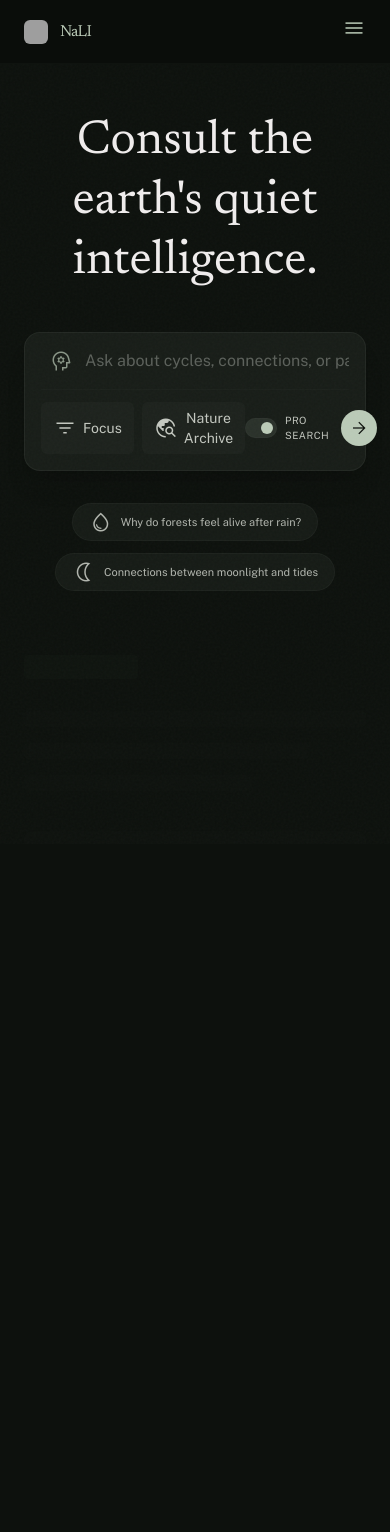
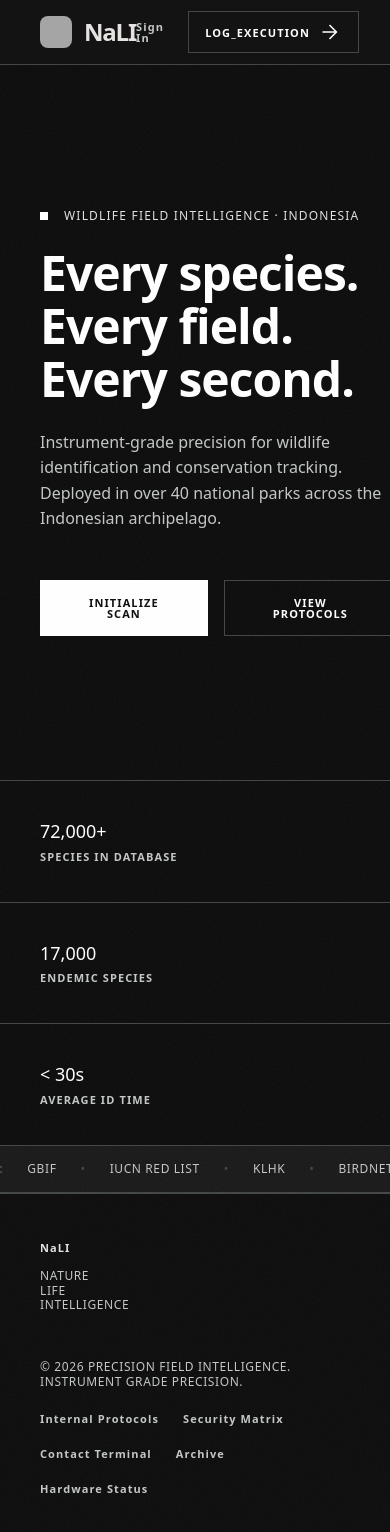
Before and after one commit to luminaarchive/Verdant, a Next.js app: page / in a window 390 px wide. Shown: the top 1532 px of the page. Before the commit the page ends 844 px from the top, so only its background shows below. Built offline with nearby package versions, Linux system fonts and the light colour scheme; grey boxes are pictures that could not be loaded.

Commit message:
Update landing page to match new design with logo

```diff
--- a/src/app/layout.tsx
+++ b/src/app/layout.tsx
@@ -1,22 +1,31 @@
 import type { Metadata } from "next";
-import { Newsreader, Public_Sans } from "next/font/google";
+import { Cormorant_Garamond, IBM_Plex_Mono, Inter } from "next/font/google";
 import "./globals.css";
 
-const newsreader = Newsreader({
-  variable: "--font-newsreader",
+const cormorant = Cormorant_Garamond({
+  variable: "--font-cormorant",
   subsets: ["latin"],
+  weight: ["300", "400", "500", "600", "700"],
   style: ["normal", "italic"],
 });
 
-const publicSans = Public_Sans({
-  variable: "--font-public-sans",
+const plexMono = IBM_Plex_Mono({
+  variable: "--font-plex-mono",
   subsets: ["latin"],
+  weight: ["400", "500", "600"],
   style: ["normal", "italic"],
 });
 
+const inter = Inter({
+  variable: "--font-inter",
+  subsets: ["latin"],
+  weight: ["400", "600"],
+  style: ["normal"],
+});
+
 export const metadata: Metadata = {
-  title: "NaLI - Intelligence",
-  description: "Consult the earth's quiet intelligence.",
+  title: "NaLI - Nature Life Intelligence",
+  description: "Instrument-grade precision for wildlife identification and conservation tracking.",
 };
 
 export default function RootLayout({
@@ -34,7 +43,7 @@ export default function RootLayout({
         <link href="https://fonts.googleapis.com/css2?family=Material+Symbols+Outlined:wght,FILL@100..700,0..1&amp;display=swap" rel="stylesheet" />
       </head>
       <body
-        className={`${newsreader.variable} ${publicSans.variable} bg-surface text-on-surface font-body-md text-body-md antialiased texture-noise overflow-x-hidden selection:bg-primary selection:text-surface flex h-screen`}
+        className={`${cormorant.variable} ${plexMono.variable} ${inter.variable} bg-surface text-on-surface font-body-md text-body-md antialiased texture-noise overflow-x-hidden selection:bg-primary selection:text-surface flex flex-col min-h-screen`}
       >
         {children}
       </body>
--- a/src/app/page.tsx
+++ b/src/app/page.tsx
@@ -4,170 +4,117 @@ export default function LandingPage() {
   const logoUrl = "https://lh3.googleusercontent.com/aida-public/AB6AXuCSOEp6mfy7WR2FL9G5ZEWOGNB1qgpcF7_lSfK1UFAXIsC89pyWLK-P-Igko8EX6wv4xkuaDTQGTbNDUGHvw5Z5tpggzho_grJ-fAbPbNwYS2eQ3Nmj_tV8-WVK1XGHJbzqlCeN263l77sEEaN95Df46WWogNh0c7UPHqc-YgRHVpsB_ebhVqu9KhDGqieE0trr1Q96WxCoX5_2q_aOBz8JKJLK52BtBQJ9RK9c7XlKhHXMd46vxVmeaDnSDBT1FmDGVIALg4AJ4RY";
 
   return (
-    <>
-      {/* Sidebar Navigation */}
-      <aside className="w-64 flex-shrink-0 bg-surface-container-low border-r border-outline-variant/20 flex flex-col h-full z-40 hidden lg:flex">
-        <div className="p-8 flex items-center gap-3">
-          <div className="w-8 h-8 rounded-lg overflow-hidden flex items-center justify-center">
-            {/* Added scale-[1.2] to crop out the white edges from the logo */}
+    <div className="bg-surface-container-lowest text-on-surface font-body-md min-h-screen flex flex-col antialiased selection:bg-surface-variant selection:text-primary">
+      {/* TopNavBar */}
+      <header className="bg-surface-dim dark:bg-surface-dim docked full-width top-0 border-b border-outline-variant dark:border-outline-variant flat no shadows sticky z-50">
+        <div className="flex justify-between items-center w-full px-margin h-16 max-w-full">
+          <div className="flex items-center gap-3">
+            {/* Logo container with scale and mix-blend-screen to remove white edges */}
+            <div className="w-8 h-8 rounded-lg overflow-hidden flex items-center justify-center relative bg-surface-dim">
               <img
                 alt="NaLI Logo"
-              className="w-full h-full object-cover scale-[1.2] mix-blend-lighten"
+                className="w-full h-full object-cover scale-[1.3] mix-blend-screen"
                 src={logoUrl}
               />
             </div>
-          <Link className="font-headline-lg text-2xl tracking-tighter text-primary" href="#">
-            NaLI
-          </Link>
+            <div className="font-headline-md text-headline-md tracking-tighter text-on-surface dark:text-on-surface font-bold">NaLI</div>
           </div>
-        <nav className="flex-1 px-4 space-y-2 mt-4">
-          <Link className="flex items-center gap-3 px-4 py-3 bg-primary text-surface font-body-md rounded-lg" href="#">
-            <span className="material-symbols-outlined text-[20px]">search</span>
-            New Query
-          </Link>
-          <Link className="flex items-center gap-3 px-4 py-3 text-on-surface-variant hover:bg-surface-variant/50 hover:text-primary rounded-lg transition-colors font-body-md" href="#">
-            <span className="material-symbols-outlined text-[20px]">explore</span>
-            Discover
-          </Link>
-          <Link className="flex items-center gap-3 px-4 py-3 text-on-surface-variant hover:bg-surface-variant/50 hover:text-primary rounded-lg transition-colors font-body-md" href="#">
-            <span className="material-symbols-outlined text-[20px]">library_books</span>
-            Library
-          </Link>
-          <div className="pt-8 pb-2 px-4">
-            <span className="font-label-caps text-[10px] text-on-surface-variant/50 uppercase tracking-[0.2em]">
-              Recent Observations
-            </span>
-          </div>
-          <div className="space-y-1">
-            <Link className="flex items-center gap-3 px-4 py-2 text-on-surface-variant/80 hover:bg-surface-variant/30 hover:text-primary rounded-lg transition-colors font-body-md text-sm truncate" href="#">
-              <span className="material-symbols-outlined text-[16px] opacity-40">history</span>
-              Mycelial network communication patterns
-            </Link>
-            <Link className="flex items-center gap-3 px-4 py-2 text-on-surface-variant/80 hover:bg-surface-variant/30 hover:text-primary rounded-lg transition-colors font-body-md text-sm truncate" href="#">
-              <span className="material-symbols-outlined text-[16px] opacity-40">history</span>
-              Connections between moonlight and tides
-            </Link>
-            <Link className="flex items-center gap-3 px-4 py-2 text-on-surface-variant/80 hover:bg-surface-variant/30 hover:text-primary rounded-lg transition-colors font-body-md text-sm truncate" href="#">
-              <span className="material-symbols-outlined text-[16px] opacity-40">history</span>
-              Why do forests feel alive after rain?
-            </Link>
-          </div>
+          <nav className="hidden md:flex gap-md">
+            <Link className="text-on-surface-variant font-label-caps text-label-caps hover:bg-surface-container-high dark:hover:bg-surface-container-high transition-colors duration-75 px-3 py-2 rounded-DEFAULT active:bg-primary active:text-on-primary" href="#">Intelligence</Link>
+            <Link className="text-on-surface-variant font-label-caps text-label-caps hover:bg-surface-container-high dark:hover:bg-surface-container-high transition-colors duration-75 px-3 py-2 rounded-DEFAULT active:bg-primary active:text-on-primary" href="#">Methodology</Link>
+            <Link className="text-on-surface-variant font-label-caps text-label-caps hover:bg-surface-container-high dark:hover:bg-surface-container-high transition-colors duration-75 px-3 py-2 rounded-DEFAULT active:bg-primary active:text-on-primary" href="#">Conservation</Link>
           </nav>
-        <div className="p-4 border-t border-outline-variant/10 mt-auto">
-          <button className="flex items-center gap-3 w-full px-4 py-3 text-on-surface-variant hover:bg-surface-variant/30 hover:text-primary rounded-lg transition-colors font-body-md">
-            <span className="material-symbols-outlined text-[20px]">settings</span>
-            Settings
-          </button>
-        </div>
-      </aside>
-
-      {/* Main Content Area */}
-      <div className="flex-1 flex flex-col h-full overflow-y-auto relative bg-surface">
-        {/* TopNavBar (Mobile) */}
-        <nav className="sticky top-0 w-full z-50 flex justify-between items-center px-6 py-4 bg-surface-dim border-b border-outline-variant/10 lg:hidden">
-          <div className="flex items-center gap-3">
-            <div className="w-6 h-6 rounded-md overflow-hidden flex items-center justify-center">
-              <img
-                alt="NaLI Logo"
-                className="w-full h-full object-cover scale-[1.2] mix-blend-lighten"
-                src={logoUrl}
-              />
-            </div>
-            <Link className="font-headline-lg text-headline-lg-mobile tracking-tighter text-primary" href="#">
-              NaLI
-            </Link>
-          </div>
-          <button className="text-primary">
-            <span className="material-symbols-outlined">menu</span>
-          </button>
-        </nav>
-
-        <main className="flex-1 max-w-5xl mx-auto w-full px-6 py-12 md:py-24 relative">
-          {/* Search / Query Interface */}
-          <section className="w-full mb-16">
-            <h1 className="font-display-xl text-5xl md:text-6xl text-on-surface text-center mb-10 leading-tight">
-              Consult the earth's quiet intelligence.
-            </h1>
-            <div className="relative w-full max-w-3xl mx-auto">
-              <div className="relative flex flex-col bg-surface-container border border-outline-variant/30 rounded-2xl p-4 shadow-xl transition-all duration-500 focus-within:border-outline/50">
-                <div className="flex items-center mb-3">
-                  <span className="material-symbols-outlined text-primary/70 ml-2 mr-3">psychology</span>
-                  <input
-                    className="w-full bg-transparent border-none focus:ring-0 text-body-lg font-body-lg text-on-surface placeholder:text-on-surface-variant/40 focus:outline-none"
-                    placeholder="Ask about cycles, connections, or patterns..."
-                    type="text"
-                  />
-                </div>
-                <div className="flex items-center justify-between border-t border-outline-variant/10 pt-3 mt-1">
-                  <div className="flex gap-2">
-                    <button className="flex items-center gap-1.5 px-3 py-1.5 rounded-md bg-surface-variant/30 hover:bg-surface-variant/60 text-on-surface-variant text-sm transition-colors font-body-md">
-                      <span className="material-symbols-outlined text-[18px]">filter_list</span>
-                      Focus
-                    </button>
-                    <button className="flex items-center gap-1.5 px-3 py-1.5 rounded-md bg-surface-variant/30 hover:bg-surface-variant/60 text-on-surface-variant text-sm transition-colors font-body-md">
-                      <span className="material-symbols-outlined text-[18px]">travel_explore</span>
-                      Nature Archive
-                    </button>
-                  </div>
-                  <div className="flex items-center gap-3">
-                    <label className="flex items-center gap-2 cursor-pointer">
-                      <div className="relative">
-                        <input className="sr-only" type="checkbox" defaultChecked />
-                        <div className="block bg-surface-variant w-8 h-5 rounded-full border border-outline-variant/20"></div>
-                        <div className="dot absolute left-1 top-1 bg-primary w-3 h-3 rounded-full transition transform translate-x-full"></div>
-                      </div>
-                      <span className="text-[10px] font-label-caps text-on-surface-variant uppercase tracking-wider">
-                        Pro Search
-                      </span>
-                    </label>
-                    <button className="p-2 bg-primary text-surface rounded-full hover:brightness-110 transition-all flex items-center justify-center">
-                      <span className="material-symbols-outlined" style={{ fontSize: "20px" }}>arrow_forward</span>
+          <div className="flex items-center gap-md">
+            <Link className="text-on-surface-variant font-label-caps text-label-caps hover:text-primary transition-colors" href="#">Sign In</Link>
+            <button className="font-label-caps text-label-caps border border-outline-variant px-sm py-xs text-primary hover:bg-surface-container-high transition-colors flex items-center gap-xs">
+              LOG_EXECUTION
+              <span className="material-symbols-outlined text-[16px]">arrow_forward</span>
             </button>
           </div>
         </div>
+      </header>
+
+      {/* Main Content */}
+      <main className="flex-grow flex flex-col">
+        {/* Hero Section */}
+        <section className="w-full px-margin py-xl flex flex-col items-start justify-center min-h-[716px] border-b border-outline-variant">
+          <div className="max-w-4xl">
+            <div className="font-data-sm text-data-sm text-on-surface mb-md uppercase tracking-widest flex items-center gap-sm">
+              <span className="w-2 h-2 bg-primary rounded-none inline-block"></span>
+              WILDLIFE FIELD INTELLIGENCE · INDONESIA
             </div>
+            <h1 className="font-display-lg text-display-lg md:text-[72px] md:leading-[1.1] text-primary mb-md font-bold">
+              Every species.<br/>Every field.<br/>Every second.
+            </h1>
+            <p className="font-body-md text-body-md text-on-surface-variant mb-lg max-w-2xl">
+              Instrument-grade precision for wildlife identification and conservation tracking.
+              Deployed in over 40 national parks across the Indonesian archipelago.
+            </p>
+            <div className="flex gap-sm">
+              <button className="bg-primary text-surface-container-lowest px-lg py-sm font-label-caps text-label-caps border border-primary hover:bg-surface-container-low hover:text-primary transition-colors">
+                INITIALIZE SCAN
+              </button>
+              <button className="bg-transparent text-primary px-lg py-sm font-label-caps text-label-caps border border-outline-variant hover:bg-surface-container-high transition-colors">
+                VIEW PROTOCOLS
+              </button>
             </div>
-
-            {/* Suggested Prompts */}
-            <div className="flex flex-wrap justify-center gap-3 mt-8 opacity-90">
-              <button className="px-4 py-1.5 bg-surface-container border border-outline-variant/20 rounded-full font-label-caps text-[11px] text-on-surface-variant hover:text-primary hover:border-primary/30 transition-colors flex items-center gap-2">
-                <span className="material-symbols-outlined text-[14px]">water_drop</span> Why do forests feel alive after rain?
-              </button>
-              <button className="px-4 py-1.5 bg-surface-container border border-outline-variant/20 rounded-full font-label-caps text-[11px] text-on-surface-variant hover:text-primary hover:border-primary/30 transition-colors flex items-center gap-2">
-                <span className="material-symbols-outlined text-[14px]">nightlight</span> Connections between moonlight and tides
-              </button>
-              <button className="px-4 py-1.5 bg-surface-container border border-outline-variant/20 rounded-full font-label-caps text-[11px] text-on-surface-variant hover:text-primary hover:border-primary/30 transition-colors hidden md:flex items-center gap-2">
-                <span className="material-symbols-outlined text-[14px]">hub</span> Mycelial network communication patterns
-              </button>
           </div>
         </section>
 
-          {/* Discovery Threads / Answer Layout */}
-          <section className="grid grid-cols-1 lg:grid-cols-12 gap-10 opacity-40">
-            <div className="lg:col-span-8 space-y-8">
-              <div className="h-6 w-1/3 bg-surface-variant/40 rounded animate-pulse"></div>
-              <div className="space-y-4">
-                <div className="h-4 w-full bg-surface-variant/20 rounded animate-pulse"></div>
-                <div className="h-4 w-5/6 bg-surface-variant/20 rounded animate-pulse"></div>
-                <div className="h-4 w-4/6 bg-surface-variant/20 rounded animate-pulse"></div>
+        {/* Stats Bar */}
+        <section className="grid grid-cols-1 md:grid-cols-3 w-full border-b border-outline-variant">
+          <div className="p-margin border-b md:border-b-0 md:border-r border-outline-variant flex flex-col justify-center">
+            <div className="font-data-lg text-data-lg text-primary mb-xs">72,000+</div>
+            <div className="font-label-caps text-label-caps text-on-surface-variant">SPECIES IN DATABASE</div>
           </div>
+          <div className="p-margin border-b md:border-b-0 md:border-r border-outline-variant flex flex-col justify-center">
+            <div className="font-data-lg text-data-lg text-primary mb-xs">17,000</div>
+            <div className="font-label-caps text-label-caps text-on-surface-variant">ENDEMIC SPECIES</div>
           </div>
-            <div className="lg:col-span-4 space-y-6">
-              <div className="h-32 w-full bg-surface-variant/20 rounded-lg animate-pulse"></div>
-              <div className="h-32 w-full bg-surface-variant/20 rounded-lg animate-pulse"></div>
+          <div className="p-margin flex flex-col justify-center">
+            <div className="font-data-lg text-data-lg text-primary mb-xs">&lt; 30s</div>
+            <div className="font-label-caps text-label-caps text-on-surface-variant">AVERAGE ID TIME</div>
+          </div>
+        </section>
+
+        {/* Data Sources */}
+        <section className="py-sm px-margin border-b border-outline-variant bg-surface-container-low flex justify-center items-center overflow-x-auto">
+          <div className="font-data-sm text-data-sm text-on-surface-variant whitespace-nowrap flex gap-md items-center">
+            <span className="text-on-surface-variant/50">DATA SOURCES:</span>
+            <span>GBIF</span>
+            <span className="text-outline-variant">•</span>
+            <span>IUCN RED LIST</span>
+            <span className="text-outline-variant">•</span>
+            <span>KLHK</span>
+            <span className="text-outline-variant">•</span>
+            <span>BIRDNET</span>
+            <span className="text-outline-variant">•</span>
+            <span>ARXIV</span>
           </div>
         </section>
       </main>
 
-        {/* Footer inside main scroll area */}
-        <footer className="w-full px-8 py-8 flex flex-col md:flex-row justify-between items-center gap-6 border-t border-outline-variant/10 text-sm mt-auto bg-surface-dim">
-          <p className="font-body-md text-on-surface-variant/50">© 2024 NaLI Intelligence.</p>
-          <div className="flex gap-6 flex-wrap justify-center">
-            <Link className="text-on-surface-variant/50 hover:text-primary transition-colors" href="#">Privacy</Link>
-            <Link className="text-on-surface-variant/50 hover:text-primary transition-colors" href="#">Terms</Link>
+      {/* Footer */}
+      <footer className="bg-surface-container-lowest dark:bg-surface-container-lowest w-full px-margin py-lg grid grid-cols-1 md:grid-cols-4 gap-gutter border-t border-outline-variant dark:border-outline-variant flat no shadows mt-auto">
+        <div className="col-span-1 md:col-span-2">
+          <div className="font-label-caps text-label-caps font-bold text-on-surface mb-sm">
+            NaLI
+          </div>
+          <p className="font-data-sm text-data-sm text-on-surface-variant dark:text-on-surface-variant max-w-sm mb-lg">
+            NATURE LIFE INTELLIGENCE
+          </p>
+          <div className="font-data-sm text-data-sm text-on-surface-variant dark:text-on-surface-variant">
+            © 2026 PRECISION FIELD INTELLIGENCE. INSTRUMENT GRADE PRECISION.
+          </div>
+        </div>
+        <div className="col-span-1 md:col-span-2 flex flex-wrap gap-md justify-start md:justify-end">
+          <Link className="font-label-caps text-label-caps text-on-surface-variant dark:text-on-surface-variant hover:text-primary transition-colors opacity-100 hover:opacity-80 transition-opacity" href="#">Internal Protocols</Link>
+          <Link className="font-label-caps text-label-caps text-on-surface-variant dark:text-on-surface-variant hover:text-primary transition-colors opacity-100 hover:opacity-80 transition-opacity" href="#">Security Matrix</Link>
+          <Link className="font-label-caps text-label-caps text-on-surface-variant dark:text-on-surface-variant hover:text-primary transition-colors opacity-100 hover:opacity-80 transition-opacity" href="#">Contact Terminal</Link>
+          <Link className="font-label-caps text-label-caps text-on-surface-variant dark:text-on-surface-variant hover:text-primary transition-colors opacity-100 hover:opacity-80 transition-opacity" href="#">Archive</Link>
+          <Link className="font-label-caps text-label-caps text-on-surface-variant dark:text-on-surface-variant hover:text-primary transition-colors opacity-100 hover:opacity-80 transition-opacity" href="#">Hardware Status</Link>
         </div>
       </footer>
     </div>
-    </>
   );
 }
```
Also changed, not shown: src/app/globals.css (+90 -52 lines). Lines whose indentation alone changed are shown as unchanged.
